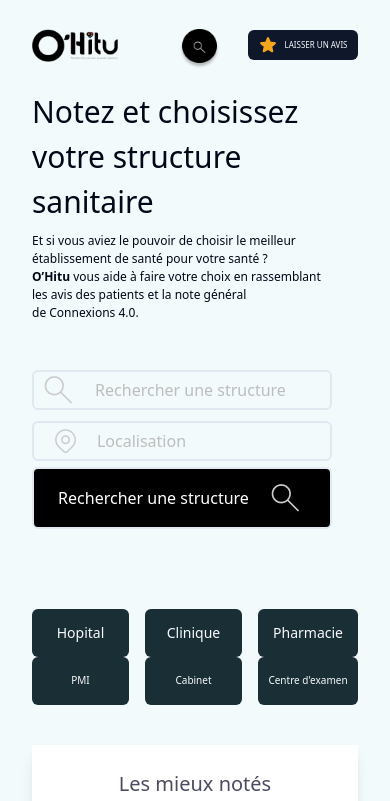
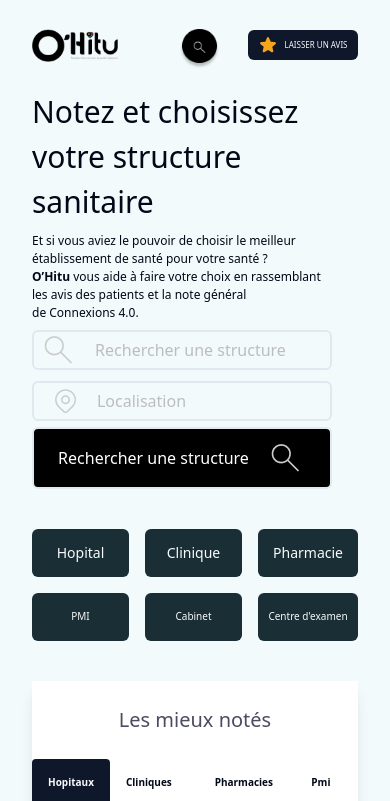
Before and after one commit to JojoELITE/O-Hitu-vite-project, a React (Vite) app: page / in a window 390 px wide. Shown: the top 801 px of the page. Built offline with nearby package versions, Linux system fonts and the light colour scheme.

Commit message:
fin de la version mobile , debut desktop

```diff
--- a/src/pages/Home.jsx
+++ b/src/pages/Home.jsx
@@ -85,7 +85,7 @@ function Home() {
 
                 <div className="lg:flex items-center">
 
-                    <div className="py-10 block lg:flex">
+                    <div className="lg:py-10 block lg:flex">
                         <Button className=" w-[300px] lg:w-[426.04px] lg:h-[70px] border-2 text-[16px] gap-4 sm:bg-white" variant="online">
                             <img className="lg:h-[66px]" src="assets/material-symbols-light_search.png" alt="logo"/>
                             <span className="mr-10 lg:mr-32 lg:mb-4 text-[#BDBDBD]">Rechercher une structure</span>
@@ -125,7 +125,7 @@ function Home() {
                     <Button className=" w-[100px] lg:w-[141.25px] h-[48px] bg-[#1A2E35] lg:block hidden" variant="">PMI</Button>
                 </div>
 
-                <div className="flex lg:hidden gap-4 ">
+                <div className="flex lg:hidden gap-4 mt-4">
                     <Button className="w-[100px] h-[48px] bg-[#1A2E35] text-[10px]" variant="">PMI</Button>
                     <Button className="w-[100px] h-[48px] bg-[#1A2E35] text-[10px]" variant="">Cabinet</Button>
                     <Button className="w-[100px] h-[48px] bg-[#1A2E35] text-[10px]" variant="">Centre d'examen</Button>
```
